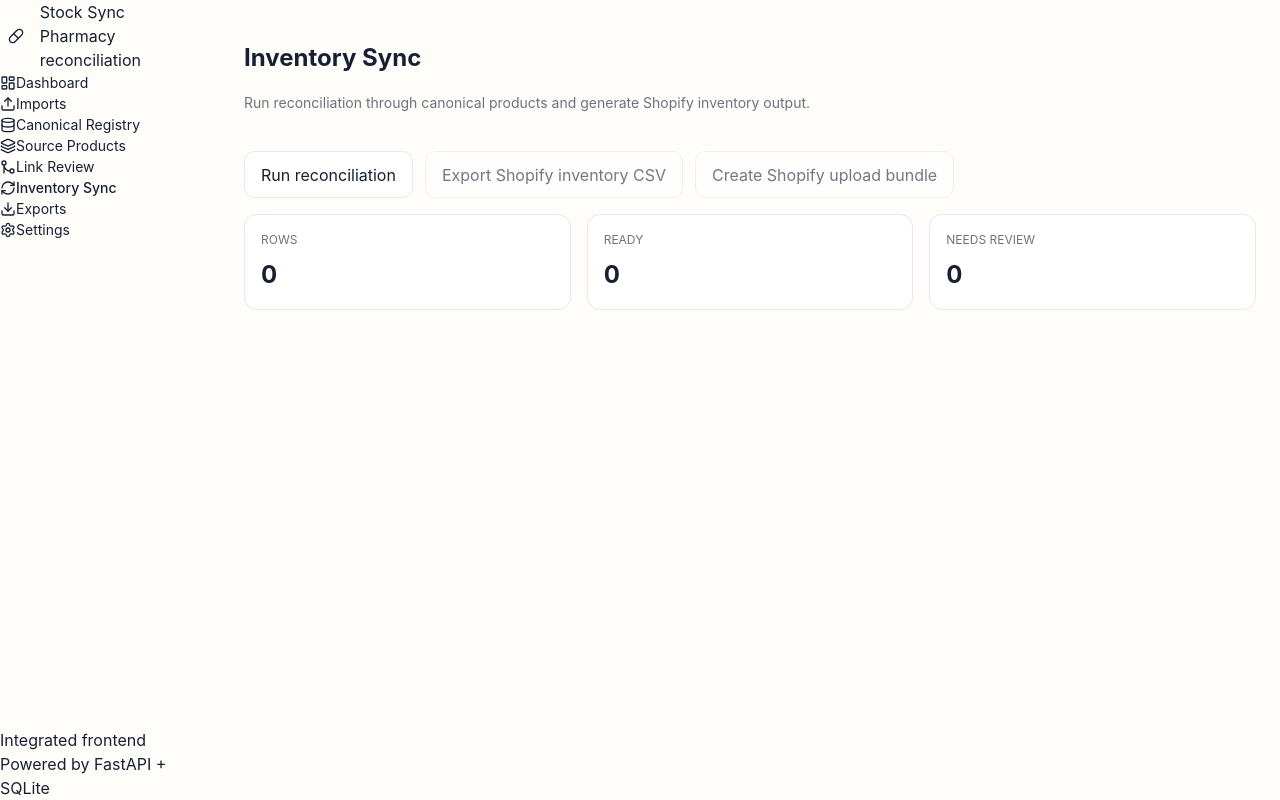
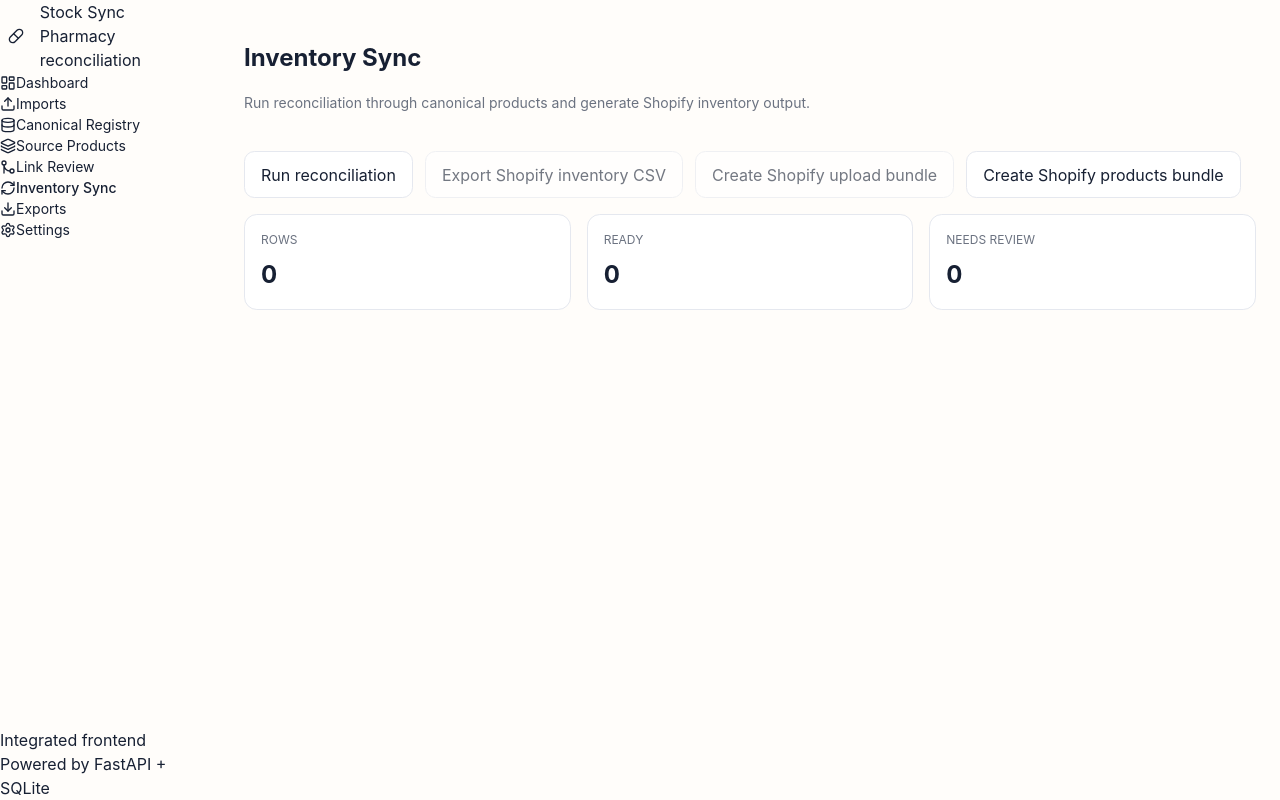
Before and after one commit to hughn78/shopify-sync, a React (Vite) app in the folder frontend/: page /sync in a window 1280 px wide. Built offline with nearby package versions, Linux system fonts and the light colour scheme.

Commit message:
feat: surface Shopify products bundle in UI

```diff
--- a/frontend/src/pages/InventorySyncPage.tsx
+++ b/frontend/src/pages/InventorySyncPage.tsx
@@ -2,13 +2,14 @@ import { useMemo, useState } from 'react';
 import { toast } from 'sonner';
 import { PageHeader } from '@/components/PageHeader';
 import { api } from '@/lib/api';
-import type { ReconciliationRow, ShopifyUploadBundleResult, ShopifyUploadBundleSummary } from '@/lib/types';
+import type { ReconciliationRow, ShopifyProductsBundleResult, ShopifyUploadBundleResult, ShopifyUploadBundleSummary } from '@/lib/types';
 
 export function InventorySyncPage() {
   const [runId, setRunId] = useState<number | null>(null);
   const [rows, setRows] = useState<ReconciliationRow[]>([]);
   const [exportPath, setExportPath] = useState('');
   const [bundle, setBundle] = useState<ShopifyUploadBundleResult | null>(null);
+  const [productsBundle, setProductsBundle] = useState<ShopifyProductsBundleResult | null>(null);
   const [bundleSummary, setBundleSummary] = useState<ShopifyUploadBundleSummary | null>(null);
   const [running, setRunning] = useState(false);
   const [activeView, setActiveView] = useState<'all' | 'safe' | 'exceptions'>('all');
@@ -34,6 +35,7 @@ export function InventorySyncPage() {
       const summary = await api<ShopifyUploadBundleSummary>(`/exports/shopify-upload/${result.run_id}/summary`);
       setRows(data);
       setBundle(null);
+      setProductsBundle(null);
       setExportPath('');
       setBundleSummary(summary);
       setActiveView('all');
@@ -68,6 +70,16 @@ export function InventorySyncPage() {
     }
   }
 
+  async function exportShopifyProductsBundle() {
+    try {
+      const result = await api<ShopifyProductsBundleResult>('/exports/shopify-products', { method: 'POST' });
+      setProductsBundle(result);
+      toast.success('Shopify products bundle created');
+    } catch (error) {
+      toast.error(error instanceof Error ? error.message : 'Shopify products export failed');
+    }
+  }
+
   return (
     <div>
       <PageHeader title="Inventory Sync" subtitle="Run reconciliation through canonical products and generate Shopify inventory output." />
@@ -75,6 +87,7 @@ export function InventorySyncPage() {
         <button onClick={run} disabled={running}>{running ? 'Running...' : 'Run reconciliation'}</button>
         <button onClick={exportInventory} disabled={!runId || summary.ready === 0}>Export Shopify inventory CSV</button>
         <button onClick={exportShopifyUploadBundle} disabled={!runId}>Create Shopify upload bundle</button>
+        <button onClick={exportShopifyProductsBundle}>Create Shopify products bundle</button>
       </div>
 
       <div className="grid grid-cols-1 md:grid-cols-3 gap-4 mb-6">
@@ -90,6 +103,14 @@ export function InventorySyncPage() {
           <div><strong>Safe upload file:</strong> {bundle.safe_upload_path}</div>
           <div><strong>Exceptions file:</strong> {bundle.exceptions_path}</div>
           <div><strong>Safe rows:</strong> {bundle.safe_count} · <strong>Exceptions:</strong> {bundle.exception_count}</div>
+        </div>
+      ) : null}
+
+      {productsBundle ? (
+        <div className="rounded-lg border border-border bg-card p-4 mb-6 text-sm space-y-2">
+          <div><strong>Safe products file:</strong> {productsBundle.safe_products_path}</div>
+          <div><strong>Products exceptions file:</strong> {productsBundle.exceptions_path}</div>
+          <div><strong>Safe products:</strong> {productsBundle.safe_count} · <strong>Exceptions:</strong> {productsBundle.exception_count}</div>
         </div>
       ) : null}
 
```
Also changed, not shown: frontend/src/lib/types.ts (+7 -0 lines).
